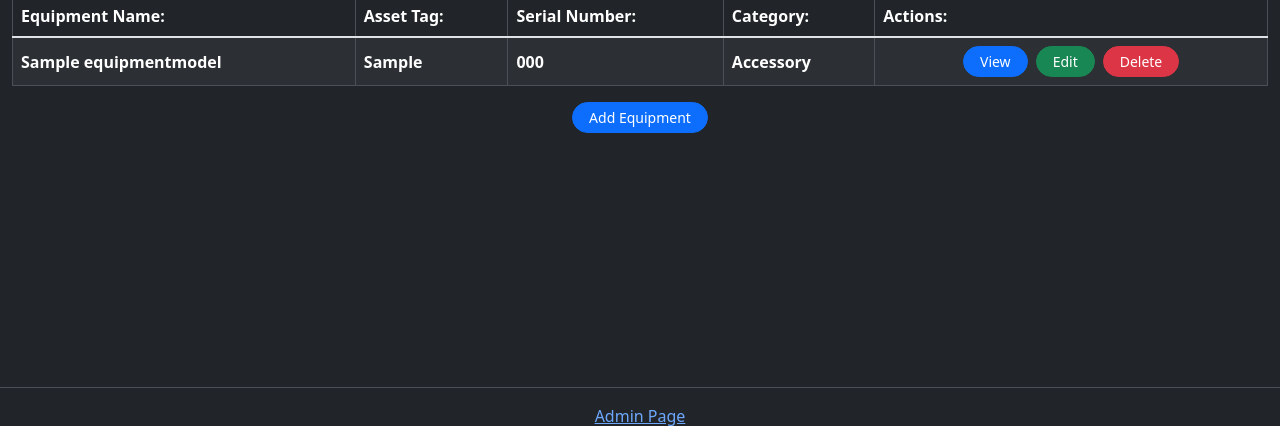
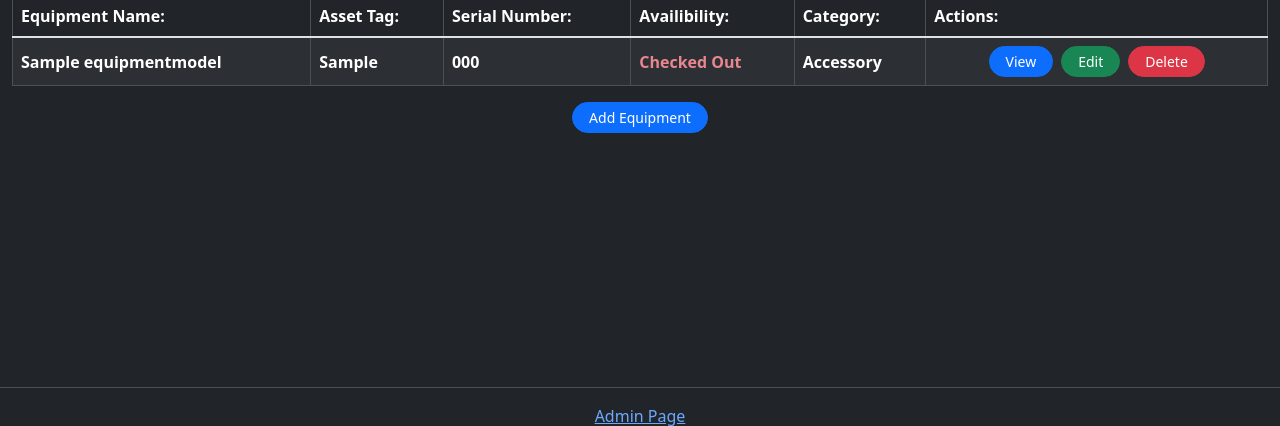
Before and after one commit to C0atRack/Django-Equipment-Management, a Django app: page /equipment_list in a window 1280 px wide. Shown: the part 356-782 px from the top of the page. Run offline with Django 4.2, Linux system fonts and the light colour scheme; tables that the repository leaves empty hold one stand-in row (values such as "Sample post"); lists and menus that the app fills with data are empty; some libraries are stand-ins or nearby versions.

Commit message:
Added availiblity col to the Equipment_List

```diff
--- a/equipment_app/templates/equipment_app/equipment_list.html
+++ b/equipment_app/templates/equipment_app/equipment_list.html
@@ -9,6 +9,7 @@
                 <th scope="columnheader" >Equipment Name: </th>
                 <th scope="columnheader" >Asset Tag: </th>
                 <th scope="columnheader" >Serial Number: </th>
+                <th scope="columnheader" >Availibility: </th>
                 <th scope="columnheader" >Category:</th>
                 <th scope="columnheader" aira-label="Equipment Actions">Actions:</th>
             </tr>
@@ -20,6 +21,11 @@
                 <th scope="cell" class="align-middle">{{equipment}}</th>
                 <th scope="cell" class="align-middle">{{equipment.AssetTag}}</th>
                 <th scope="cell" class="align-middle">{{equipment.SerialNumber}}</th>
+                {% if object.is_availible %}
+                <th scope="cell" class="align-middle text-success-emphasis">Availible!</th>
+                {% else %}
+                 <th scope="cell" class="align-middle text-danger-emphasis">Checked Out</th>
+                {% endif %}
                 <th scope="cell" class="align-middle">{{equipment.Category}}</th>
                 <th scope="cell" class="align-middle">
                     <div class="d-flex justify-content-center">
```
